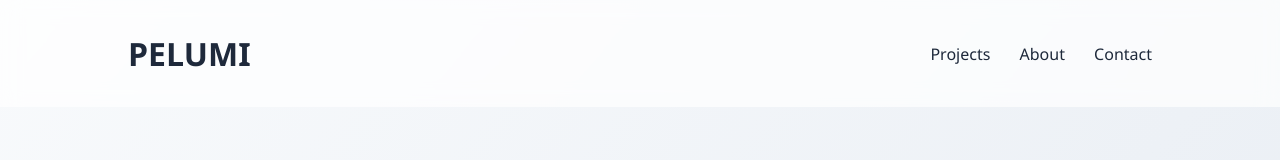
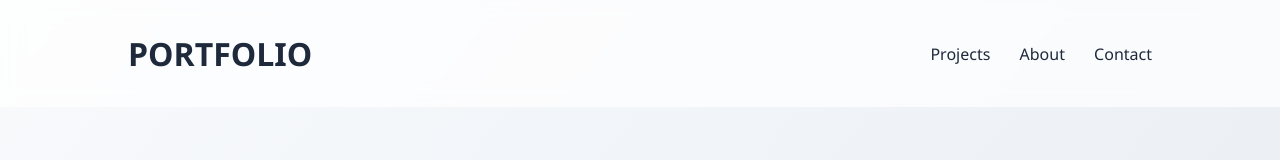
Before and after one commit to PelumiAkintayo/Portfolio, a plain HTML site: page index.html in a window 1280 px wide. Shown: the top 160 px of the page. Drawn offline with Linux system fonts and the light colour scheme.

Commit message:
updatingg

```diff
--- a/index.html
+++ b/index.html
@@ -139,7 +139,7 @@ footer {
 <body>
 
 <header>
-  <h1>PELUMI</h1>
+  <h1>PORTFOLIO</h1>
   <nav>
     <a href="#projects">Projects</a>
     <a href="#about">About</a>
```
